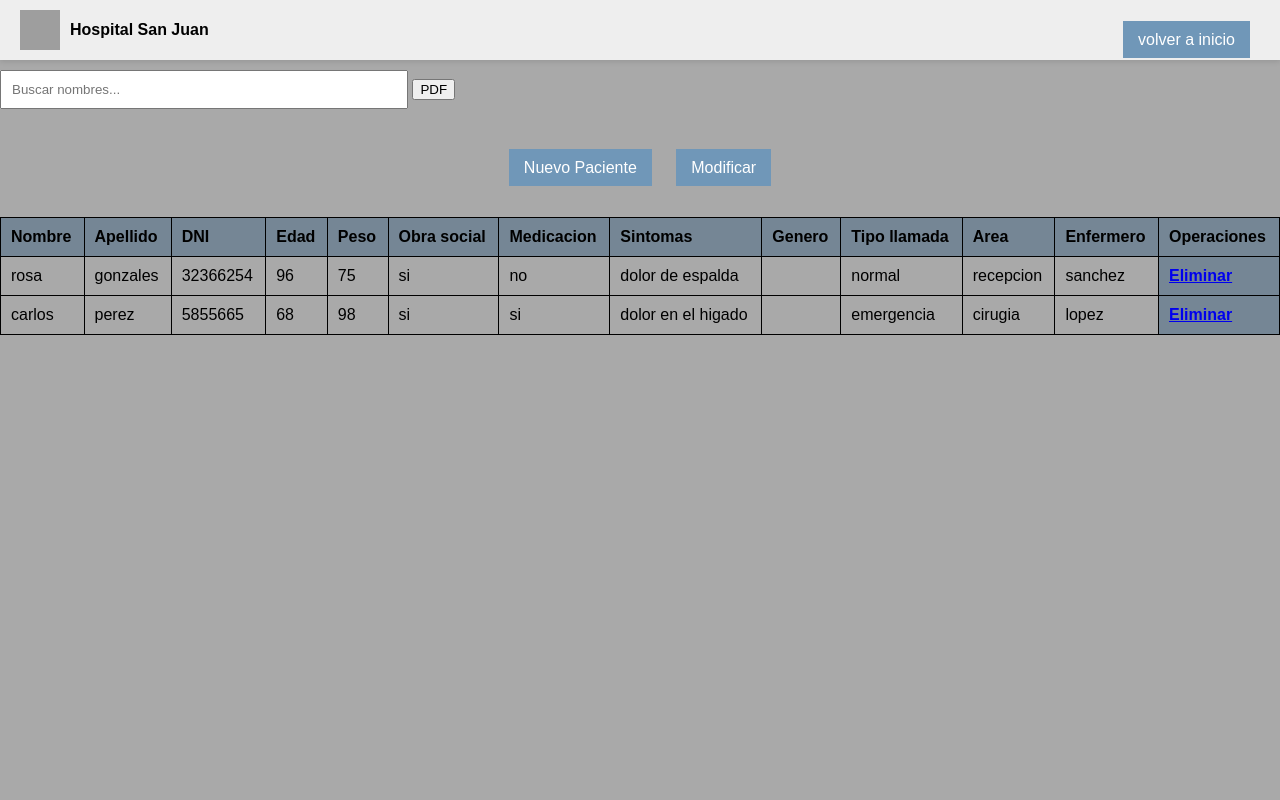
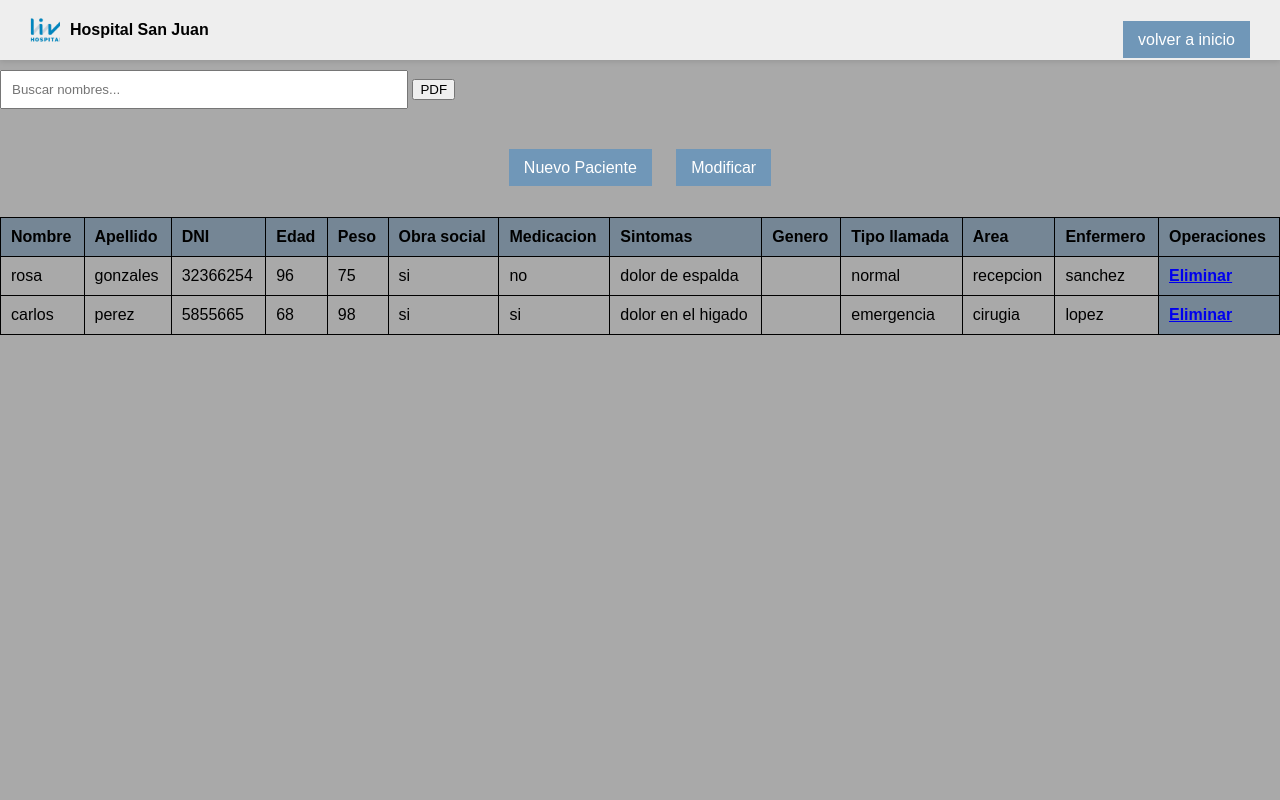
Before and after one commit to lalitasz04/olimpiadas, a PHP site: page /ad.php in a window 1280 px wide. Run offline with PHP 8.4, Linux system fonts and the light colour scheme; data comes from the database, SQL or seed files in the repository; data that the repository does not hold is empty; grey boxes are pictures that could not be loaded.

Commit message:
Update style.css

```diff
--- a/final/style.css
+++ b/final/style.css
@@ -31,7 +31,7 @@ body{
 .hospital-icon {
     width: 40px;
     height: 40px;
-    background-image: url('OIP.jpeg');
+    background-image: url('liv-hospital2359-removebg-preview.png');
     background-size: cover;
     margin-right: 10px;
 }
```
